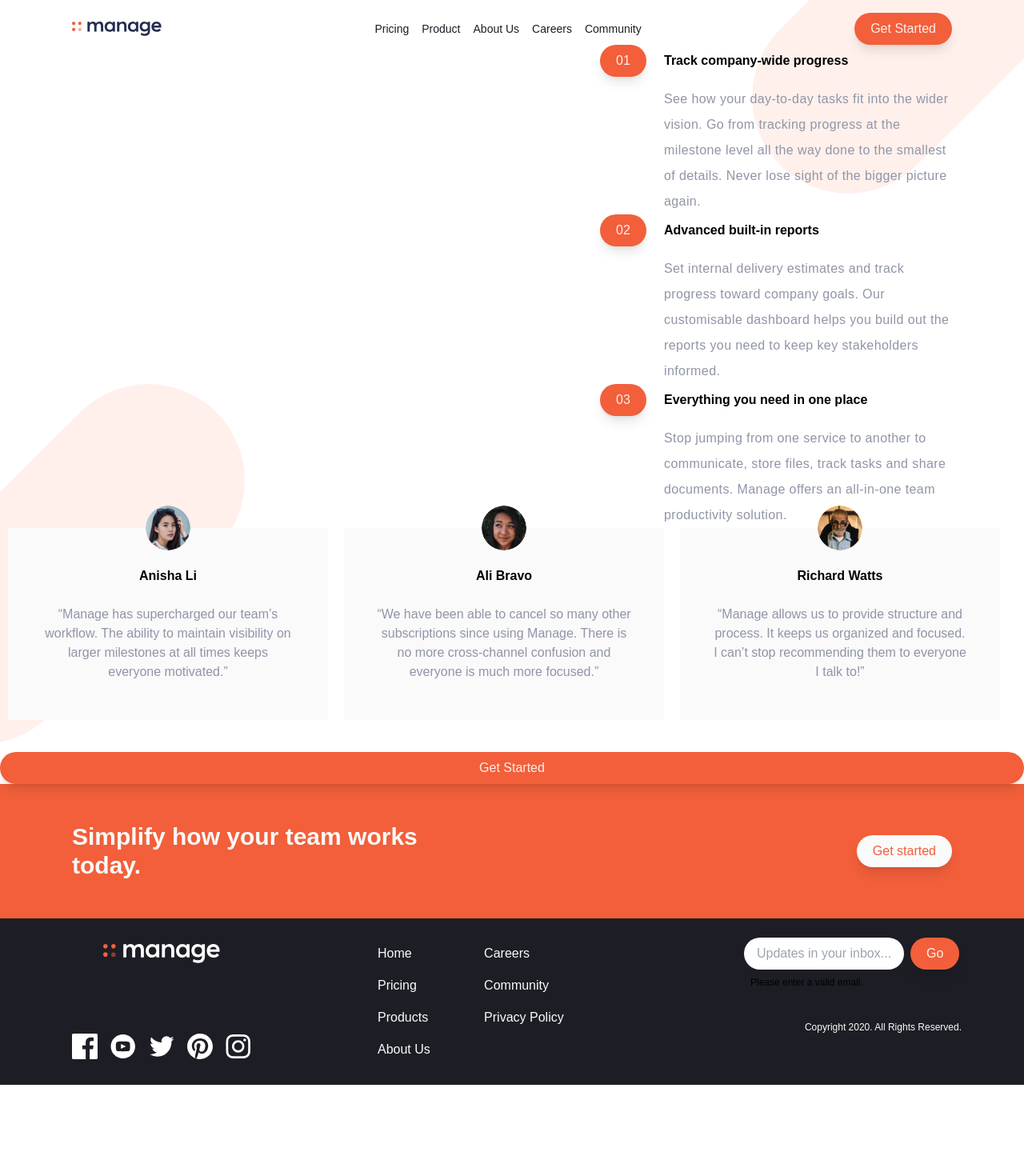
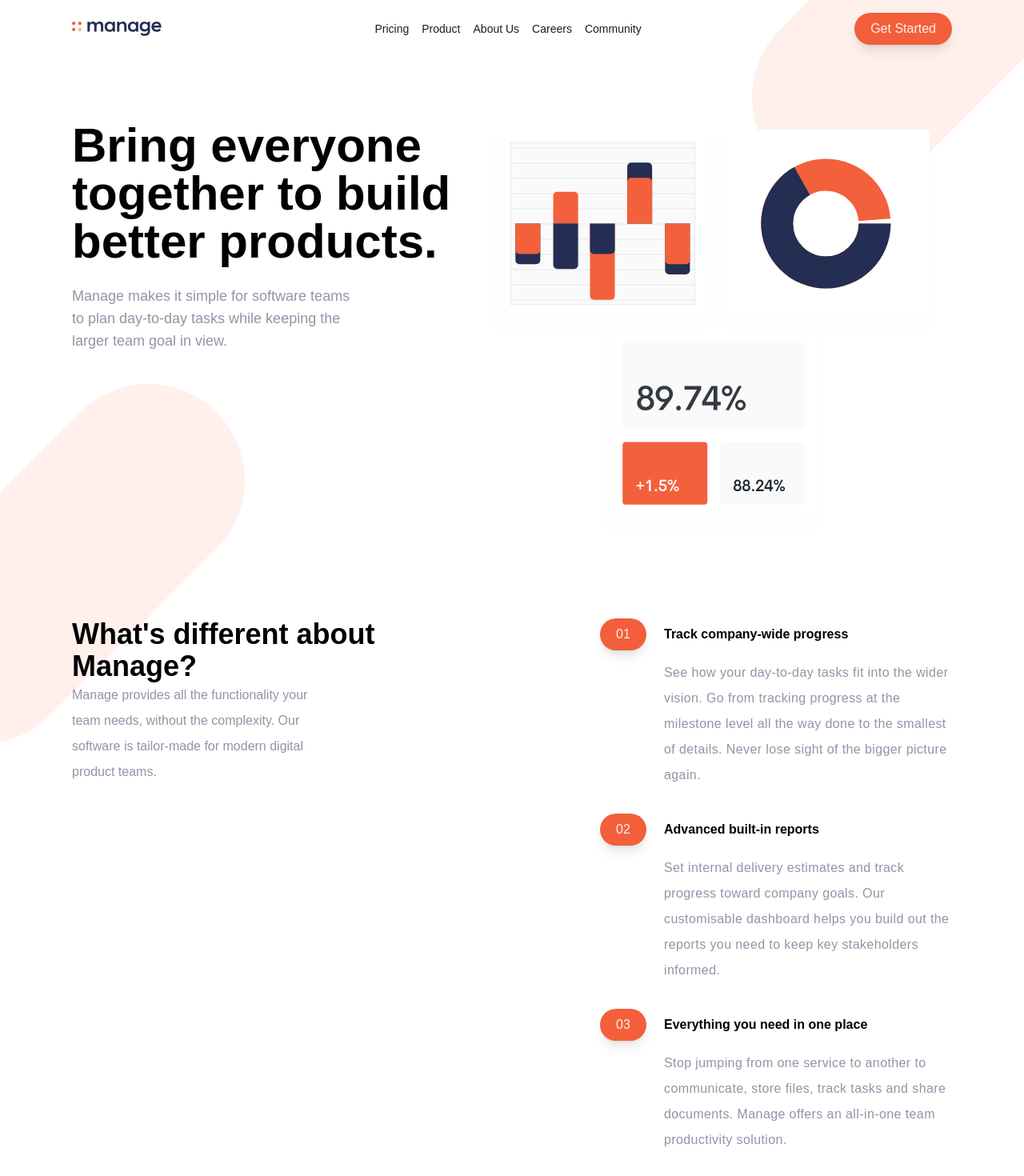
Before and after one commit to quinnasher/manage-landing-page, a React (Vite) app: page / in a window 1280 px wide. Shown: the top 1470 px of the page at 80% size. Before the commit the page ends 1356 px from the top, so only its background shows below. Built offline with nearby package versions, Linux system fonts and the light colour scheme.

Commit message:
assembled all landing page components

```diff
--- a/src/Pages/LandingPage.jsx
+++ b/src/Pages/LandingPage.jsx
@@ -4,6 +4,12 @@ import Value from "../components/Value.jsx";
 import values from "../data/values.js";
 import testimonials from "../data/testimonials.js";
 import Testimonial from "../components/Testimonial.jsx";
+import Unique from "../components/Unique.jsx";
+import uniqueProps from "../data/uniqueProps.js";
+import visionProps from "../data/visionProps.js";
+import Vision from "../components/Vision.jsx";
+import chartImg from "../images/illustration-intro.svg";
+import Chart from "../components/Chart.jsx";
 
 function LandingPage() {
   return (
@@ -22,14 +28,39 @@ function LandingPage() {
         }
       ></div>
       <div className={"mx-auto w-340 md:w-1100"}>
-        <Header />
+        <div className={"mb-14 md:mb-24"}>
+          <Header />
+        </div>
 
-        {/*    Services section*/}
-        <Value values={values} />
+        <div className={"mb-14 flex flex-col-reverse md:mb-24 md:flex-row"}>
+          <div>
+            <Vision vision={visionProps} />
+          </div>
+
+          <div>
+            <Chart image={chartImg} />
+          </div>
+        </div>
+        <div
+          className={
+            "mb-14 flex flex-col justify-between gap-12 md:mb-24 md:flex-row md:gap-0"
+          }
+        >
+          <div className={""}>
+            <Unique uniqueProps={uniqueProps} />
+          </div>
+          <div className={""}>
+            <Value values={values} />
+          </div>
+        </div>
       </div>
       <div>
-        <Testimonial testimonial={testimonials} />
-        <Footer />
+        <div className={"mb-14 md:mb-24"}>
+          <Testimonial testimonial={testimonials} />
+        </div>
+        <div className={""}>
+          <Footer />
+        </div>
       </div>
     </div>
   );
--- /dev/null
+++ b/src/components/Chart.jsx
@@ -0,0 +1,11 @@
+function Chart({ image }) {
+  return (
+    <div>
+      <section className={"w-full"}>
+        <img src={image} alt="" />
+      </section>
+    </div>
+  );
+}
+
+export default Chart;
--- a/src/components/Testimonial.jsx
+++ b/src/components/Testimonial.jsx
@@ -29,12 +29,15 @@ function Testimonial(props) {
   }, [indices, isMobile, nextTestimonial]);
 
   return (
-    <div className={"relative flex  flex-col md:flex-row md:justify-between"}>
+    <div>
+      <div
+        className={"relative flex w-full  flex-col justify-between md:flex-row"}
+      >
         {indices.map((index) => (
           <section
             key={index}
             className={
-            "md:w-400 relative mx-auto mb-6 flex w-360 flex-col items-center justify-center bg-VeryLightGray px-6 py-12 md:mb-20 md:px-10"
+              "md:w-420 w-350 relative mx-auto mb-6 flex flex-col items-center justify-center bg-VeryLightGray px-6 py-12 md:mx-0 md:mb-20 md:px-10"
             }
           >
             <img
@@ -53,8 +56,9 @@ function Testimonial(props) {
             </p>
           </section>
         ))}
+      </div>
 
-      <div className={" mx-auto "}>
+      <div className={"flex flex-col "}>
         <div className={"mx-auto flex justify-center gap-2 md:hidden"}>
           {testimonial.map((_, index) => (
             <button
@@ -68,7 +72,7 @@ function Testimonial(props) {
         </div>
         <button
           className={
-            "btn mx-auto mt-10 md:absolute md:-bottom-0 md:left-0 md:right-0"
+            "btn mx-auto mt-10 md:absolute md:bottom-[30rem] md:left-0 md:right-0"
           }
         >
           Get Started
--- /dev/null
+++ b/src/components/Unique.jsx
@@ -0,0 +1,29 @@
+function Unique(props) {
+  const uniqueProps = props.uniqueProps;
+
+  return (
+    <div>
+      {/* eslint-disable-next-line react/prop-types */}
+      {uniqueProps.map((item, index) => (
+        <section className={"max-w-lg"} key={index}>
+          <h2
+            className={
+              " text-center text-4xl font-700 leading-normal md:text-left  md:leading-10"
+            }
+          >
+            {item.h2}
+          </h2>
+          <p
+            className={
+              "max-w-xs text-center leading-loose  text-darkGrayishBlue md:text-left"
+            }
+          >
+            {item.p}
+          </p>
+        </section>
+      ))}
+    </div>
+  );
+}
+
+export default Unique;
--- a/src/components/Value.jsx
+++ b/src/components/Value.jsx
@@ -1,6 +1,6 @@
 function Value(props) {
   return (
-    <div>
+    <div className={"flex flex-col gap-8"}>
       {/* eslint-disable-next-line react/prop-types */}
       {props.values.map((value, index) => (
         // eslint-disable-next-line react/jsx-key
--- /dev/null
+++ b/src/components/Vision.jsx
@@ -0,0 +1,30 @@
+function Vision(props) {
+  return (
+    <div>
+      {/* eslint-disable-next-line react/prop-types */}
+      {props.vision.map((item, index) => (
+        <section
+          className={"max-w-xs text-center md:max-w-lg md:text-left"}
+          key={index}
+        >
+          <h1
+            className={
+              "mb-4 text-4xl  font-700 leading-normal md:mb-6 md:text-left md:text-6xl md:leading-none"
+            }
+          >
+            {item.h1}
+          </h1>
+          <p
+            className={
+              "text-lg text-darkGrayishBlue md:max-w-[350px] md:text-left"
+            }
+          >
+            {item.p}
+          </p>
+        </section>
+      ))}
+    </div>
+  );
+}
+
+export default Vision;
--- /dev/null
+++ b/src/data/uniqueProps.js
@@ -0,0 +1,11 @@
+const uniqueProps = [
+  {
+    h2: "What's different about Manage?",
+    p:
+      "Manage provides all the functionality your team needs, " +
+      "without the complexity. Our software is tailor-made " +
+      "for modern digital product teams.",
+  },
+];
+
+export default uniqueProps;
--- /dev/null
+++ b/src/data/visionProps.js
@@ -0,0 +1,10 @@
+const visionProps = [
+  {
+    h1: "Bring everyone together to build better products.",
+    p:
+      "Manage makes it simple for software teams to plan day-to-day " +
+      "tasks while keeping the larger team goal in view.",
+  },
+];
+
+export default visionProps;
--- a/tailwind.config.js
+++ b/tailwind.config.js
@@ -35,6 +35,7 @@ export default {
         330: "330px",
         300: "300px",
         400: "400px",
+        420: "410px",
         450: "450px",
         260: "260px",
         200: "200px",
```
Lines whose indentation alone changed are shown as unchanged.
